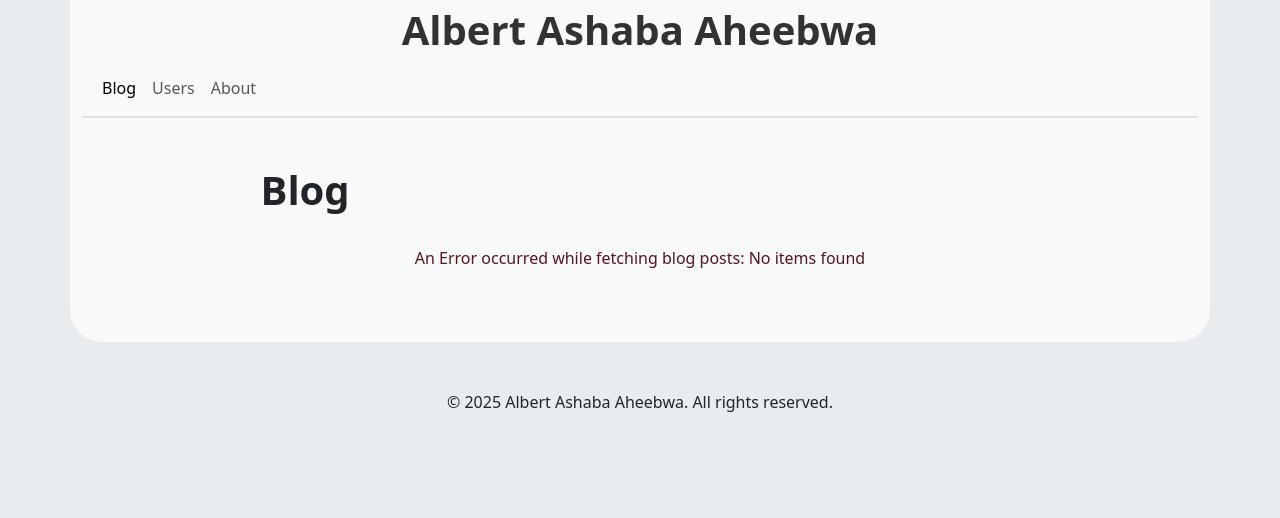
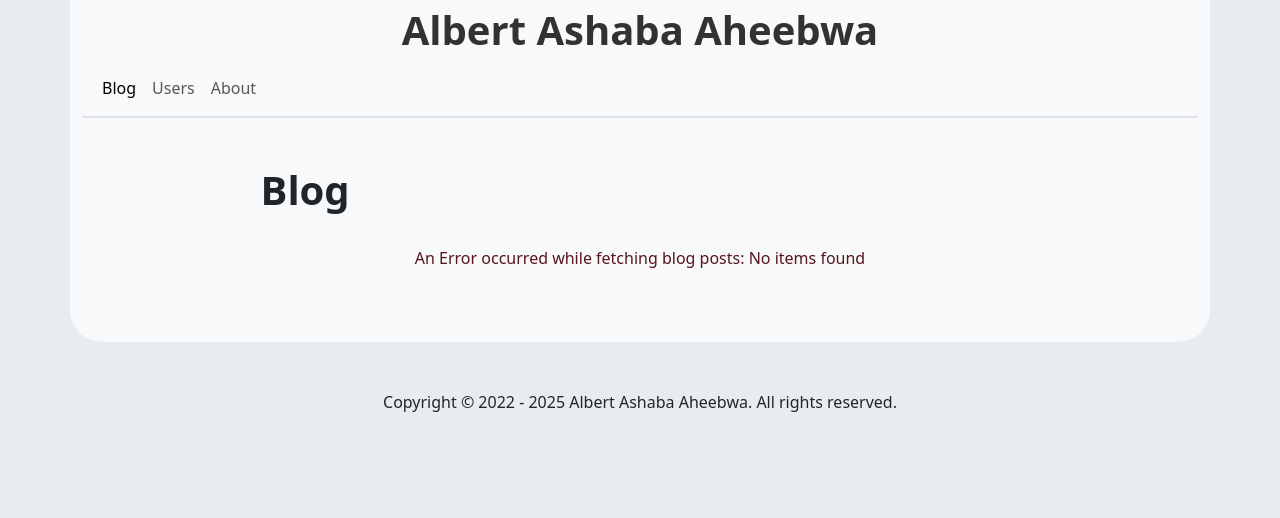
Before and after one commit to TrippleA-Ashaba/the-answer-is-42, a Django app: page / in a window 1280 px wide. Shown: the top 518 px of the page. Run offline with Django 5.2, Linux system fonts and the light colour scheme; data that the repository does not hold is empty; some libraries are stand-ins or nearby versions.

Commit message:
Add copyright

```diff
--- a/templates/bases/partials/footer.html
+++ b/templates/bases/partials/footer.html
@@ -1,3 +1,3 @@
 <div class="mt-5">
-	<p class="text-center">&copy; {{ current_year }} Albert Ashaba Aheebwa. All rights reserved.</p>
+	<p class="text-center">Copyright &copy; 2022 - {{ current_year }} Albert Ashaba Aheebwa. All rights reserved.</p>
 </div>
```
